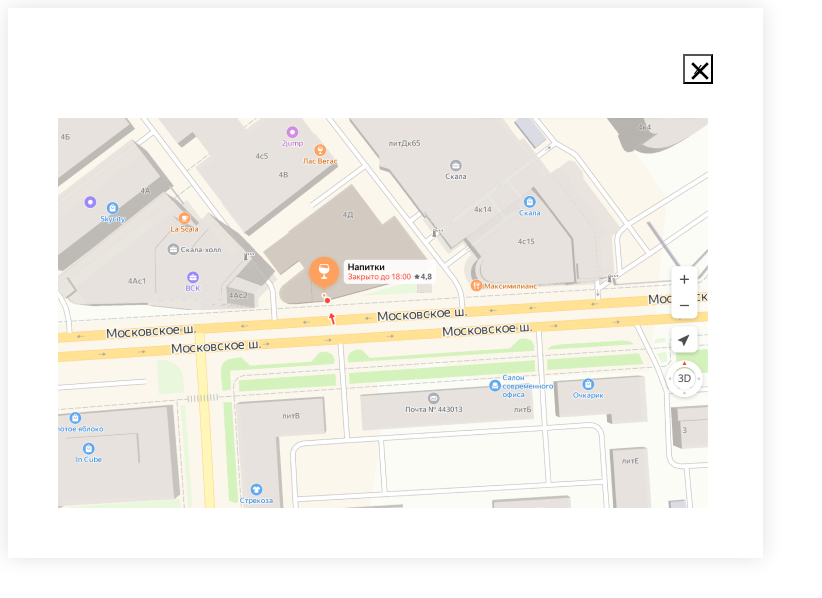
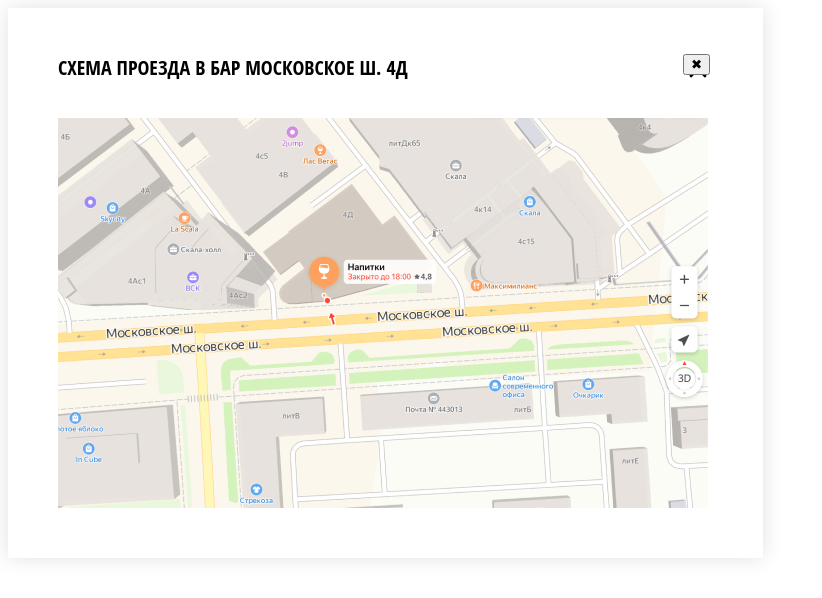
Before and after one commit to MasterKho/napistore, a plain HTML site: page page5/index5.html in a window 1280 px wide. Shown: the whole page, without its empty margins (0-822 px from the left). Drawn offline with Linux system fonts and the light colour scheme.

Commit message:
add page5-2

```diff
--- a/page5/index5.html
+++ b/page5/index5.html
@@ -1,5 +1,5 @@
 <!DOCTYPE html>
-<html lang="en">
+<html lang="ru">
 <head>
     <meta charset="UTF-8">
     <meta http-equiv="X-UA-Compatible" content="IE=edge">
@@ -12,6 +12,7 @@ width: 755px;
 height: 550px;
 background: #FFFFFF;
 box-shadow: 0px 0px 20px rgba(0, 0, 0, 0.12);">
+
     <div >
         <img src="img5/Снимок экрана 2021-07-30 в 14.42 1.png"
         style="position: absolute;
@@ -20,30 +21,30 @@ box-shadow: 0px 0px 20px rgba(0, 0, 0, 0.12);">
         left: 50px;
         top: 110px;">
     </div>
-    <button
+
+    <a class="button" type="button"
     src="/page5/img5/close.png"
     style="position: absolute;
     width: 30px;
     height: 30px;
     right: 50px;
     top: 46px;
-    background: url('/page5/img5/close.png')"
-    href="file:///C:/Users/ramon/OneDrive/Рабочий%20стол/napistore/page3/index3.html">X</button>
+    color: black;
+    background: url('/page5/img5/close.png');"
+    href="file:///C:/Users/ramon/OneDrive/Рабочий%20стол/napistore/page3/index3.html"><button>✖</button></a>
 
-    <!--
-    <div>
-        <img src="/page5/img5/close.png"
-        style="position: absolute;
-        width: 30px;
-        height: 30px;
-        right: 50px;
-        top: 46px;
-        background: url('/page5/img5/close.png');
-         ">
+<a style="position: absolute;
+width: 480px;
+height: 41px;
+left: 50px;
+top: 39px;
+font-family: Open Sans Condensed;
+font-style: normal;
+font-weight: 300;
+font-size: 20px;
+line-height: 41px;
+text-transform: uppercase;
+color: #000000;">Схема проезда в бар Московское Ш. 4Д</a>
 
-
-
-    </div>
--->
 </body>
 </html>
--- a/page5/style5.css
+++ b/page5/style5.css
@@ -0,0 +1,4 @@
+.button {
+    text-decoration: none;
+    content: \2716;
+}
```
